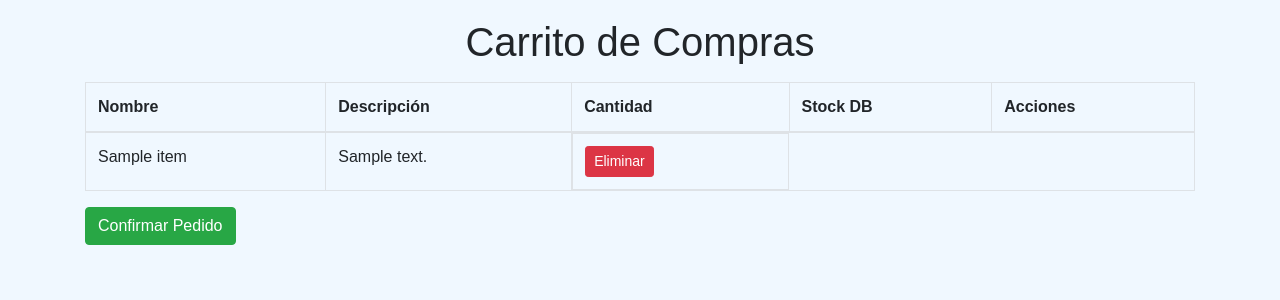
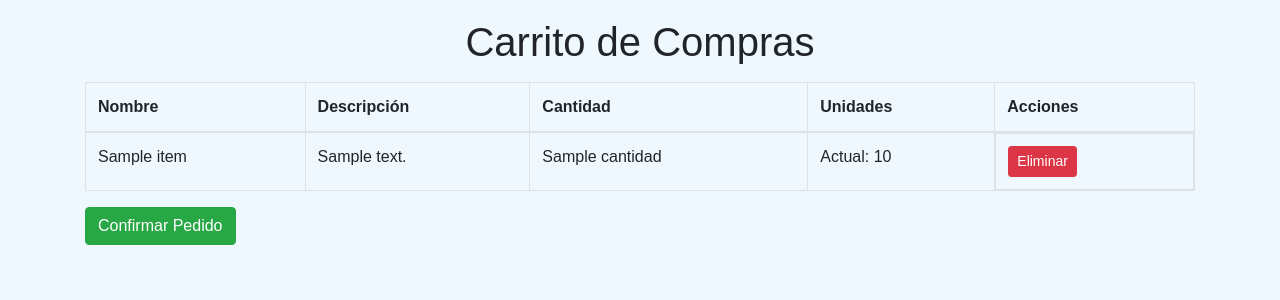
Before and after one commit to pato2546/web, a Django app: template ControlInventario/templates/controlinventario/carrito.html in a window 1280 px wide. Shown: the part 76-376 px from the top of the page. Run offline with Django 5.2, Linux system fonts and the light colour scheme; the template is opened without the code that fills it: most values are stand-ins (such as "Sample title", 1, 10 or a date in 2020); some libraries are stand-ins or nearby versions.

Commit message:
Actualizar carrito y tabla de datos

```diff
--- a/ControlInventario/templates/controlinventario/carrito.html
+++ b/ControlInventario/templates/controlinventario/carrito.html
@@ -39,7 +39,7 @@
           <th>Nombre</th>
           <th>Descripción</th>
           <th>Cantidad</th>
-          <th>Stock DB</th>
+          <th>Unidades</th>
           <th>Acciones</th>
         </tr>
       </thead>
@@ -50,7 +50,13 @@
               <td>{{ item.nombre }}</td>
               <td>{{ item.descripcion }}</td>
 
-              <!-- Aquí ya no hay formulario para actualizar cantidad -->
+              <!-- Cantidad: mostrado tal como la solicitó -->
+              <td>{{ item.cantidad }}</td>
+
+              <!-- Stock actual (lectura) -->
+              <td>
+                Actual: {{ item.stock_actual|default:item.stock }}
+              </td>
 
               <!-- Acciones: Eliminar -->
               <td class="d-flex">
@@ -59,7 +65,6 @@
                   <input type="hidden" name="id" value="{{ item.id }}">
                   <button type="submit" class="btn btn-sm btn-danger">Eliminar</button>
                 </form>
-
               </td>
             </tr>
           {% else %}
```
